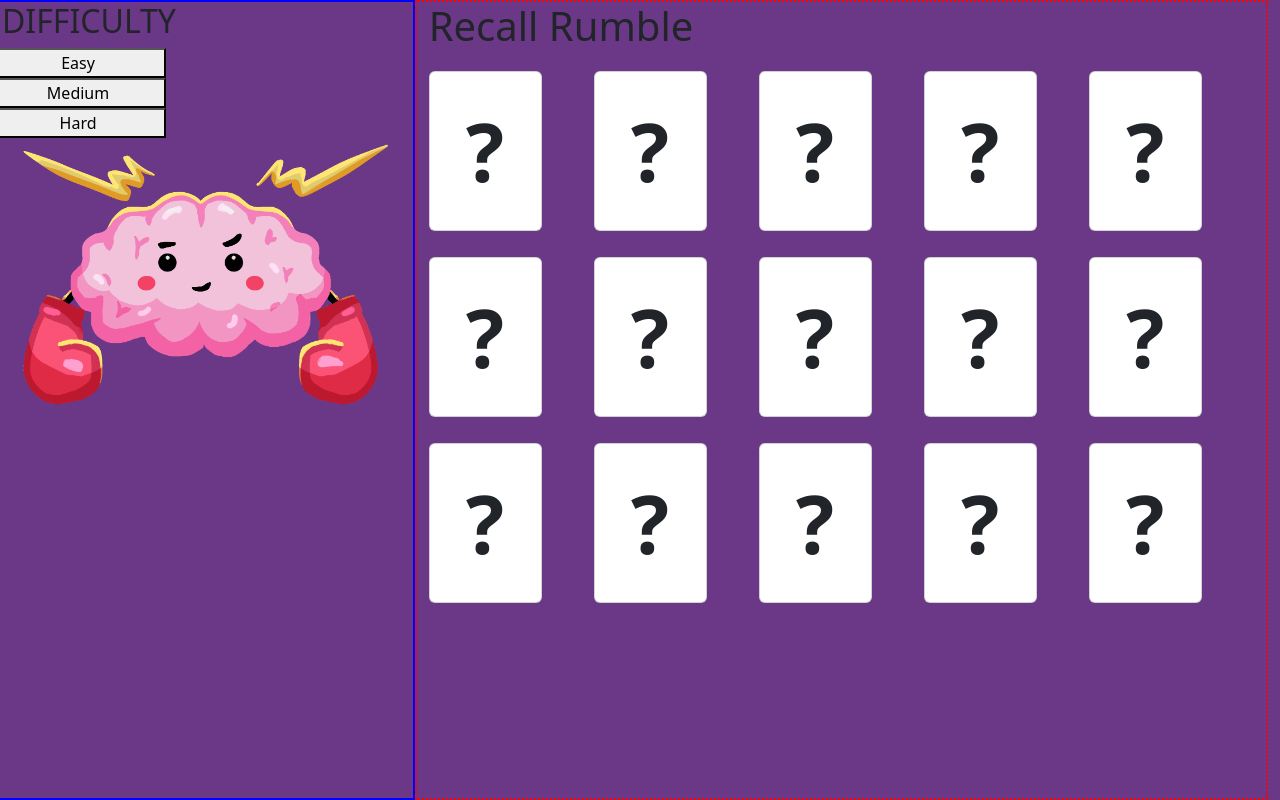
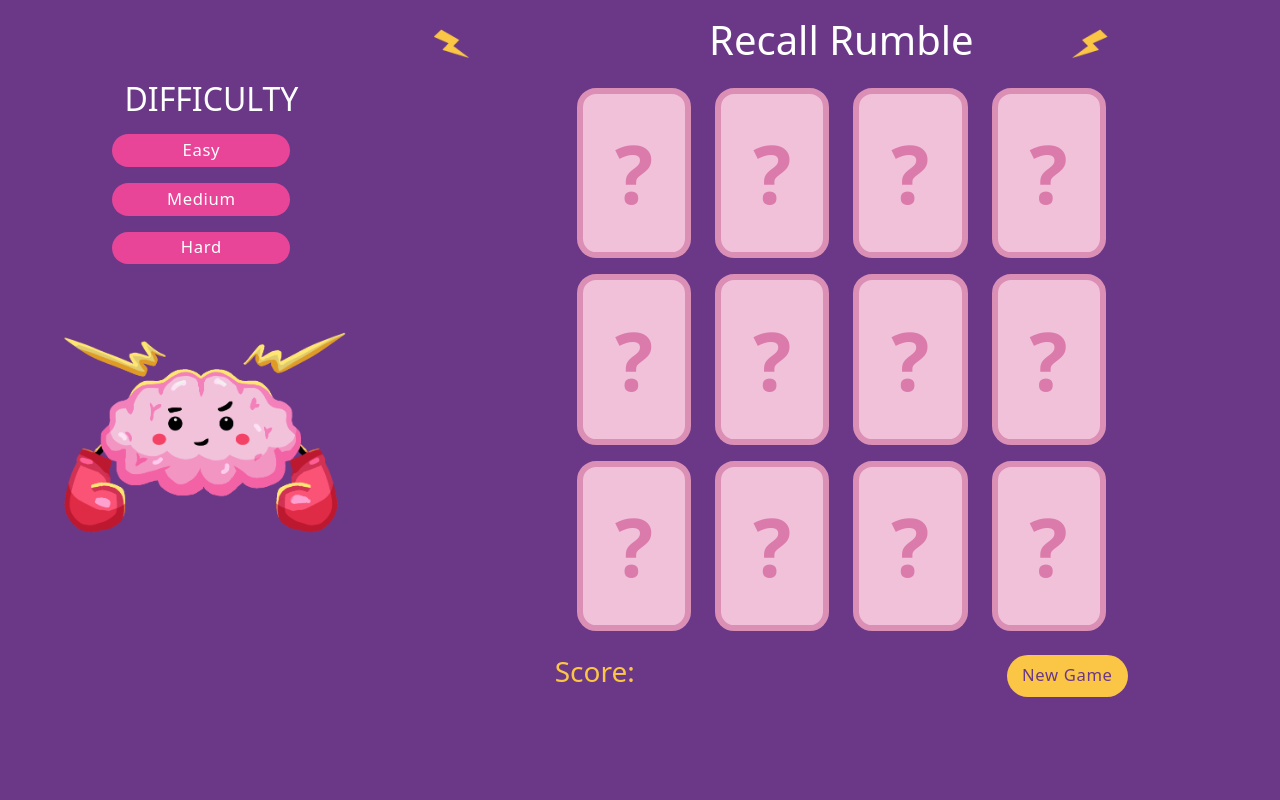
Before and after one commit to TaigaTi/Recall-Rumble, a plain HTML site: page index.html in a window 1280 px wide. Drawn offline with nearby package versions, Linux system fonts and the light colour scheme.

Commit message:
changed layout & fixed style

```diff
--- a/index.css
+++ b/index.css
@@ -1,21 +1,69 @@
 .game-container {
-    height:100vh;
-    width:100vw;
-}
-
-.difficulty-container {
-    border: 2px blue solid;
-}
-
-.board-container {
-    border: 2px red dotted;
+  height: 100vh;
+  width: 100vw;
+  color: white;
 }
 
 .card {
-    width: 80%;
-    font-size: 10vh;
-    font-weight: bolder;
-    padding: 1.5vw 0vw;
-    margin: 1vw 0vw;
-    text-align: center;
+  background-color: #f0c1d9;
+  color: #db7bab;
+  font-size: 10vh;
+  font-weight: bolder;
+  padding: 1.5vw 0vw;
+  border: 0.5vw solid #db8fb5;
+  border-radius: 1.5vw;
 }
+
+.card:hover {
+  background-color: #db7bab;
+  color: #f0c1d9;
+  border: 0.5vw solid #f0c1d9;
+  transition: 0.4s;
+  cursor: pointer;
+}
+
+.diff-button {
+  width: 100%;
+  margin-bottom: 1.25vw;
+  padding: 0.3vw 1.2vw;
+  border-radius: 5vw;
+  border: none;
+  background-color: #e84598;
+  color: white;
+  font-weight: 500;
+  font-size: 1.3vw;
+  letter-spacing: 0.05vw;
+}
+
+.diff-button:hover {
+    background-color: #9953d6;
+    transition: 0.25s;
+}
+
+.new-button {
+  margin-right: 10vw;
+  padding: 0.3vw 1.2vw;
+  border-radius: 5vw;
+  border: none;
+  background-color: #fbc646;
+  color: #6b3888;
+  font-weight: 500;
+  font-size: 1.3vw;
+  letter-spacing: 0.05vw;
+}
+
+.new-button:hover {
+  background-color: #eb337f;
+  color: #fff2d3;
+  transition: 0.25s;
+}
+
+.score {
+  margin-left: 10vw;
+  color: #fbc646;
+}
+
+.lightning-left {
+    -webkit-transform: scaleX(-1);
+    transform: scaleX(-1);
+}
--- a/index.html
+++ b/index.html
@@ -4,42 +4,47 @@
     <meta charset="UTF-8" />
     <meta name="viewport" content="width=device-width, initial-scale=1.0" />
     <title>Recall Rumble</title>
-    <link rel="stylesheet" href="index.css" />
     <link
       href="https://cdn.jsdelivr.net/npm/bootstrap@5.3.2/dist/css/bootstrap.min.css"
       rel="stylesheet"
       integrity="sha384-T3c6CoIi6uLrA9TneNEoa7RxnatzjcDSCmG1MXxSR1GAsXEV/Dwwykc2MPK8M2HN"
       crossorigin="anonymous"
     />
+    <link rel="stylesheet" href="index.css" />
     <script src="index.js"></script>
   </head>
 
   <body style="background-color: #6b3888">
     <div class="row game-container">
       <!-- Difficulty Selection -->
-      <div class="col-4 difficulty-container">
-        <div class="row d-flex difficulty-selection">
-          <div class="col-5 difficulty-selection">
-            <div class="row diff-title">
+      <div class="col-4 pt-4 diff-container">
+        <div class="row gy-7 pt-5"></div>
+        <div class="row mt-2"></div>
+
+        <div class="row d-flex justify-content-center">
+          <div class="col-5 diff-selection">
+            <div class="row diff-title text-center">
               <h2>DIFFICULTY</h2>
             </div>
 
-            <div class="row easy">
-              <button id="easy" type="button">Easy</button>
+            <div class="row pt-2 d-flex justify-content-center easy">
+              <button id="easy" class="diff-button" type="button">Easy</button>
             </div>
 
-            <div class="row medium">
-              <button id="medium" type="button">Medium</button>
+            <div class="row d-flex justify-content-center medium">
+              <button id="medium" class="diff-button" type="button">
+                Medium
+              </button>
             </div>
 
-            <div class="row hard">
-              <button id="hard" type="button">Hard</button>
+            <div class="row d-flex justify-content-center hard">
+              <button id="hard" class="diff-button" type="button">Hard</button>
             </div>
           </div>
         </div>
 
         <!-- Game Icon -->
-        <div class="row icon">
+        <div class="row p-5 d-flex justify-content-center icon-container">
           <img
             id="game-icon"
             src="images/icon-transparent.png"
@@ -50,66 +55,69 @@
 
       <div class="col board-container">
         <!-- Game Title -->
-        <div class="row game-title">
-          <h1>Recall Rumble</h1>
+        <div class="row pt-3 text-center game-title">
+          <div class="col-3 d-flex justify-content-end lightning-left"><img src="images/lightning.png" alt="Lightning Bolt" width="25%"></div>
+          <div class="col"><h1>Recall Rumble</h1></div>
+          <div class="col-3 d-flex justify-content-start"><img src="images/lightning.png" alt="Lightning Bolt" width="25%"></div>
         </div>
 
-        <div class="row board">
+        <div class="row d-flex pt-3 justify-content-center board">
           <!-- Row 1 -->
-          <div class="row row1">
-            <div class="col">
+          <div class="row row1 d-flex justify-content-center">
+            <div class="col-2 gb-3 mb-3 text-center">
               <div class="card">?</div>
             </div>
-            <div class="col">
+            <div class="col-2 gb-3 mb-3 text-center">
               <div class="card">?</div>
             </div>
-            <div class="col">
+            <div class="col-2 gb-3 mb-3 text-center">
               <div class="card">?</div>
             </div>
-            <div class="col">
-              <div class="card">?</div>
-            </div>
-            <div class="col">
+            <div class="col-2 gb-3 mb-3 text-center">
               <div class="card">?</div>
             </div>
           </div>
 
           <!-- Row 2 -->
-          <div class="row row2">
-            <div class="col">
+          <div class="row row2 d-flex justify-content-center">
+            <div class="col-2 gb-3 mb-3 text-center">
               <div class="card">?</div>
             </div>
-            <div class="col">
+            <div class="col-2 gb-3 mb-3 text-center">
               <div class="card">?</div>
             </div>
-            <div class="col">
+            <div class="col-2 gb-3 mb-3 text-center">
               <div class="card">?</div>
             </div>
-            <div class="col">
-              <div class="card">?</div>
-            </div>
-            <div class="col">
+            <div class="col-2 gb-3 mb-3 text-center">
               <div class="card">?</div>
             </div>
           </div>
 
-          <!-- Row 1 -->
-          <div class="row row3">
-            <div class="col">
+          <!-- Row 3 -->
+          <div class="row row3 d-flex justify-content-center">
+            <div class="col-2 gb-3 mb-3 text-center">
               <div class="card">?</div>
             </div>
-            <div class="col">
+            <div class="col-2 gb-3 mb-3 text-center">
               <div class="card">?</div>
             </div>
-            <div class="col">
+            <div class="col-2 gb-3 mb-3 text-center">
               <div class="card">?</div>
             </div>
-            <div class="col">
+            <div class="col-2 gb-3 mb-3 text-center">
               <div class="card">?</div>
             </div>
-            <div class="col">
-              <div class="card">?</div>
-            </div>
+          </div>
+        </div>
+
+        <!-- Score -->
+        <div class="row pt-2">
+          <div class="col score">
+            <h3>Score:</h3>
+          </div>
+          <div class="col d-flex justify-content-end">
+            <button class="new-button" type="button">New Game</button>
           </div>
         </div>
       </div>
```
Also changed, not shown: images/lightning.png (added).
